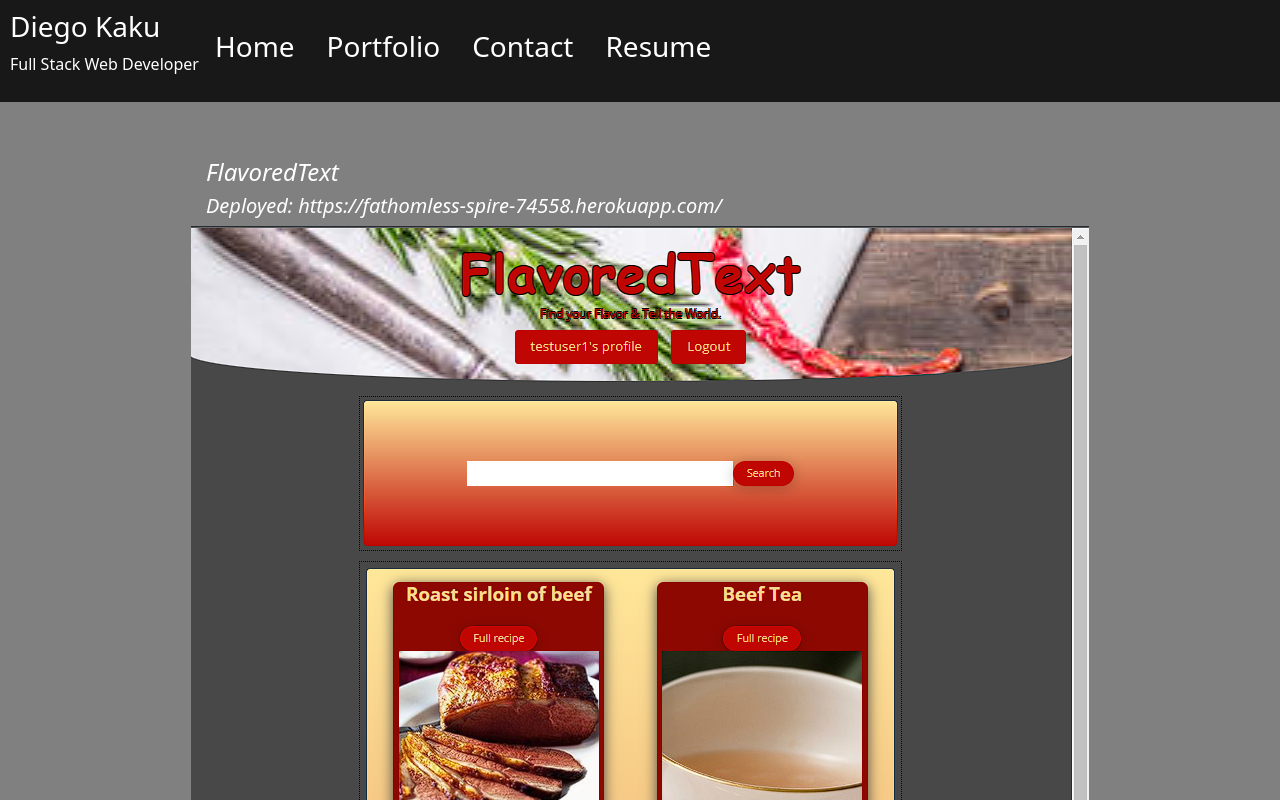
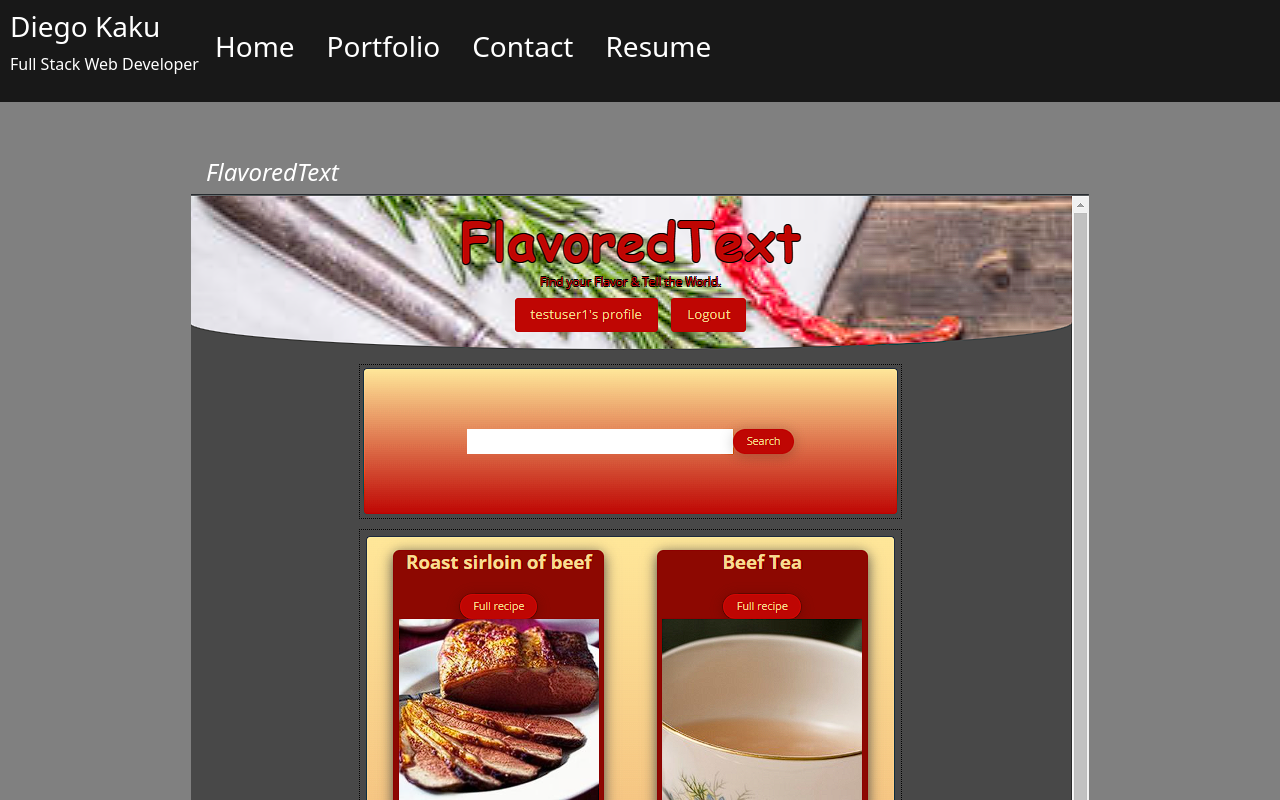
Before and after one commit to kakudiego/C-20-React_React-Portifolio, a React (Create React App) app: page / in a window 1280 px wide. Both pictures are taken after a click on the element "Portfolio". Shown: the top 800 px of the page. Built offline with nearby package versions, Linux system fonts and the light colour scheme.

Commit message:
add deployed link 1 fix 2

```diff
--- a/src/components/pages/Portfolio.js
+++ b/src/components/pages/Portfolio.js
@@ -15,7 +15,6 @@ function Portfolio() {
         <a style={{ textDecoration: 'none' }} href='https://github.com/Erock42/FlavoredText' target="_blank" rel="noreferrer noopener">
           <i className='fab fa-twitter'>
             <h4 style={{ marginLeft: '15px', color: 'white' }}>FlavoredText</h4>
-            <h5 style={{ marginLeft: '15px', color: 'white' }}>Deployed: https://fathomless-spire-74558.herokuapp.com/</h5>
           </i>
           <img src={flavoredText} alt='flavoredText' />
         </a>
@@ -23,7 +22,6 @@ function Portfolio() {
           <i className='fab fa-twitter'>
             <h5 style={{ marginLeft: '15px', color: 'white' }}>Deployed</h5>
           </i>
-          <img src={flavoredText} alt='flavoredText' />
         </a>
       </div>
       <div className="my-2">
```
